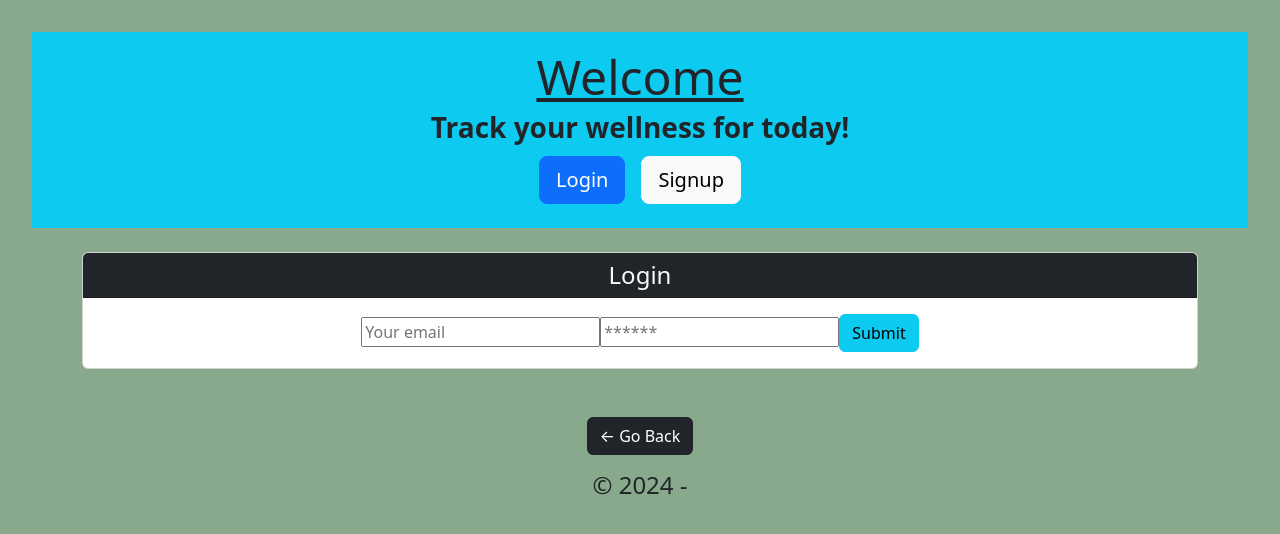
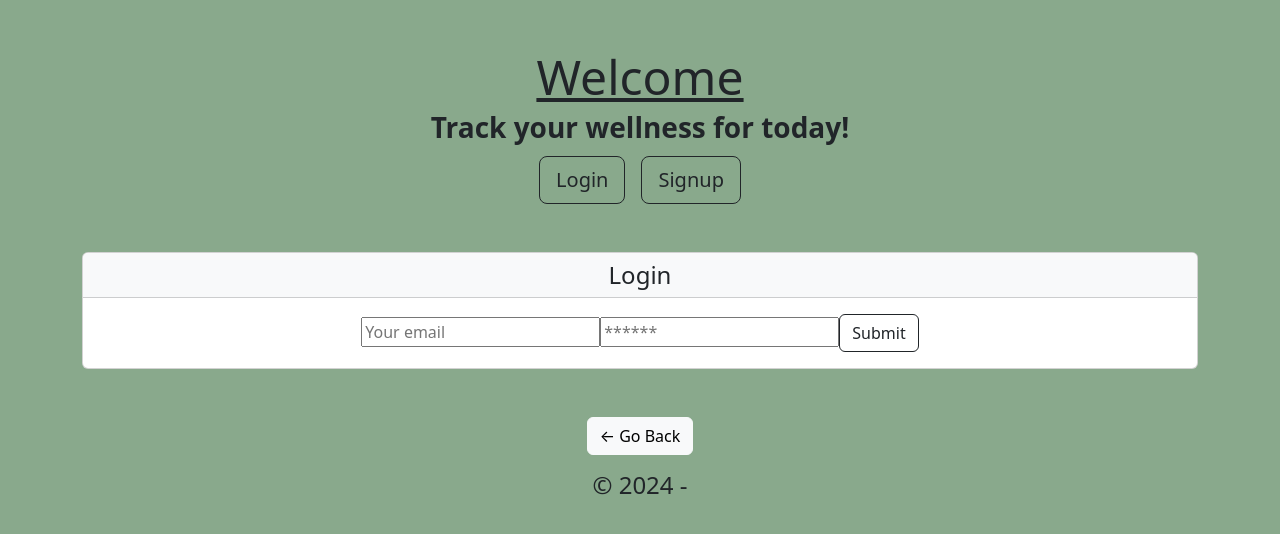
Before and after one commit to DuleskyJ/HEALTHY-HONCHO, a React (Vite) app in the folder client/: page /login in a window 1280 px wide. Shown: the top 534 px of the page. Built offline with nearby package versions, Linux system fonts and the light colour scheme.

Commit message:
updated styling

```diff
--- a/client/src/components/Footer/index.jsx
+++ b/client/src/components/Footer/index.jsx
@@ -8,7 +8,7 @@ const Footer = () => {
       <div className="container text-center mb-5">
         {location.pathname !== '/' && (
           <button
-            className="btn btn-dark mb-3"
+            className="btn btn-light mb-3"
             onClick={() => navigate(-1)}
           >
             &larr; Go Back
--- a/client/src/components/Header/index.jsx
+++ b/client/src/components/Header/index.jsx
@@ -8,7 +8,7 @@ const Header = () => {
     Auth.logout();
   };
   return (
-    <header className="bg-info text-dark mb-4 py-3 display-flex align-center">
+    <header className=" text-dark mb-4 py-3 display-flex align-center">
       <div className="container flex-column justify-space-between-lg justify-center align-center text-center">
         <Link className="text-dark" to="/">
           <h1 className="m-0" style={{ fontSize: '3rem' }}>
@@ -21,19 +21,19 @@ const Header = () => {
         <div>
           {Auth.loggedIn() ? (
             <>
-              <Link className="btn btn-lg btn-primary m-2" to="/me">
+              <Link className="btn-lg btn btn-outline-dark m-2" to="/me">
                 View My Profile
               </Link>
-              <button className="btn btn-lg btn-light m-2" onClick={logout}>
+              <button className="btn btn-lg btn-outline-dark m-2" onClick={logout}>
                 Logout
               </button>
             </>
           ) : (
             <>
-              <Link className="btn btn-lg btn-primary m-2" to="/login">
+              <Link className="btn btn-lg btn-outline-dark m-2" to="/login">
                 Login
               </Link>
-              <Link className="btn btn-lg btn-light m-2" to="/signup">
+              <Link className="btn btn-lg btn-outline-dark m-2" to="/signup">
                 Signup
               </Link>
             </>
--- a/client/src/components/WellnessForm/index.jsx
+++ b/client/src/components/WellnessForm/index.jsx
@@ -188,7 +188,7 @@ const WellnessForm = ({ profileId }) => {
           </div>
 
           <div>
-            <button className="card-link btn btn-secondary" type="submit">
+            <button className="btn btn-block btn-outline-dark" type="submit">
               Submit
             </button>
           </div>
--- a/client/src/pages/Login.jsx
+++ b/client/src/pages/Login.jsx
@@ -44,7 +44,7 @@ const Login = (props) => {
     <main className="flex-row justify-center mb-4">
       <div className="container">
         <div className="card">
-          <h4 className="card-header bg-dark text-light p-2">Login</h4>
+          <h4 className="card-header bg-light text-dark p-2">Login</h4>
           <div className="card-body">
             {data ? (
               <p>
@@ -70,7 +70,7 @@ const Login = (props) => {
                   onChange={handleChange}
                 />
                 <button
-                  className="btn btn-block btn-info"
+                  className="btn btn-block btn-outline-dark"
                   style={{ cursor: 'pointer' }}
                   type="submit"
                 >
--- a/client/src/pages/Signup.jsx
+++ b/client/src/pages/Signup.jsx
@@ -44,7 +44,7 @@ const Signup = () => {
     <main className="flex-row justify-center mb-4">
       <div className="container">
         <div className="card">
-          <h4 className="card-header bg-dark text-light p-2">Sign Up</h4>
+          <h4 className="card-header bg-light text-dark p-2">Sign Up</h4>
           <div className="card-body">
             {data ? (
               <p>
@@ -78,7 +78,7 @@ const Signup = () => {
                   onChange={handleChange}
                 />
                 <button
-                  className="btn btn-block btn-info"
+                  className="btn btn-block btn-outline-dark"
                   style={{ cursor: 'pointer' }}
                   type="submit"
                 >
```
